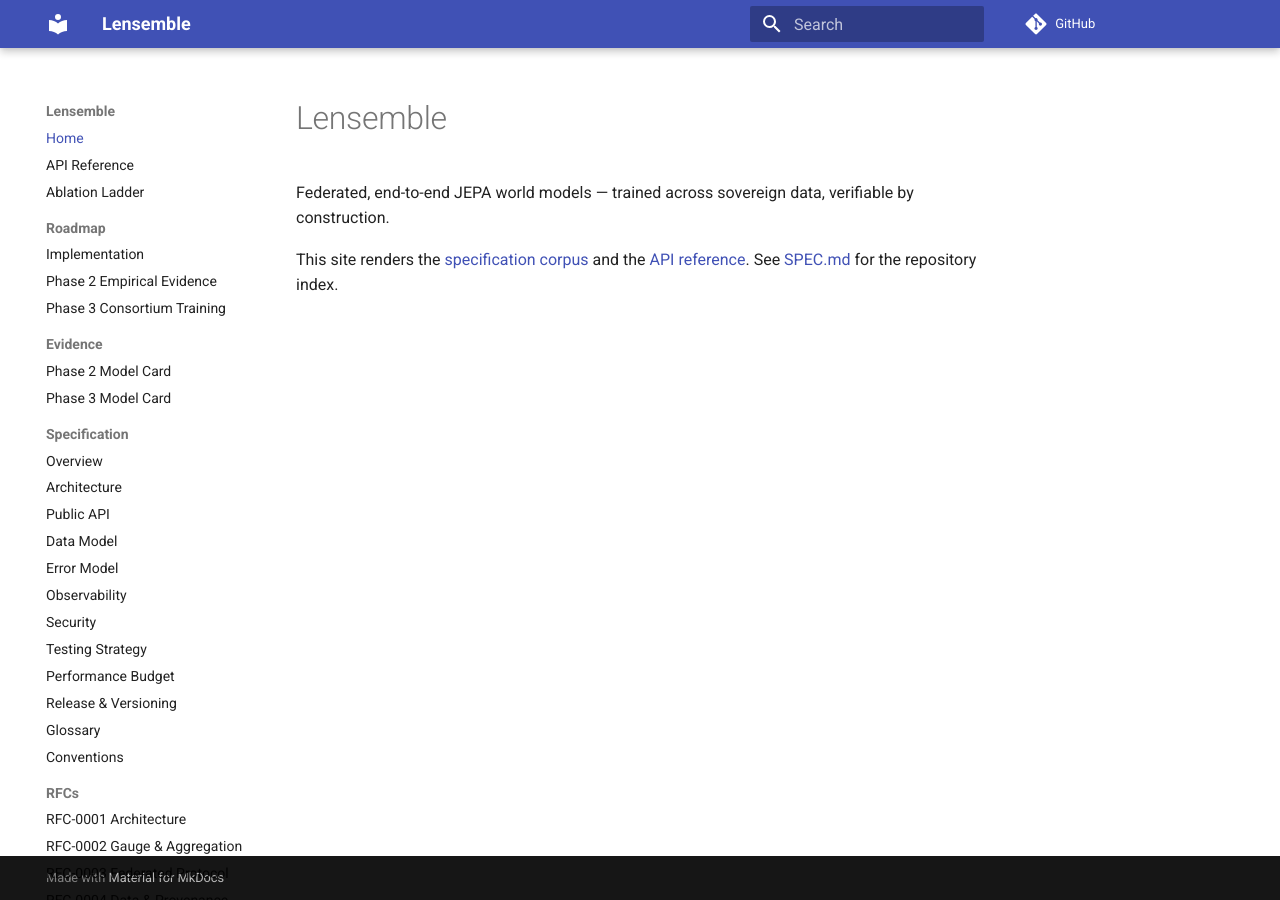
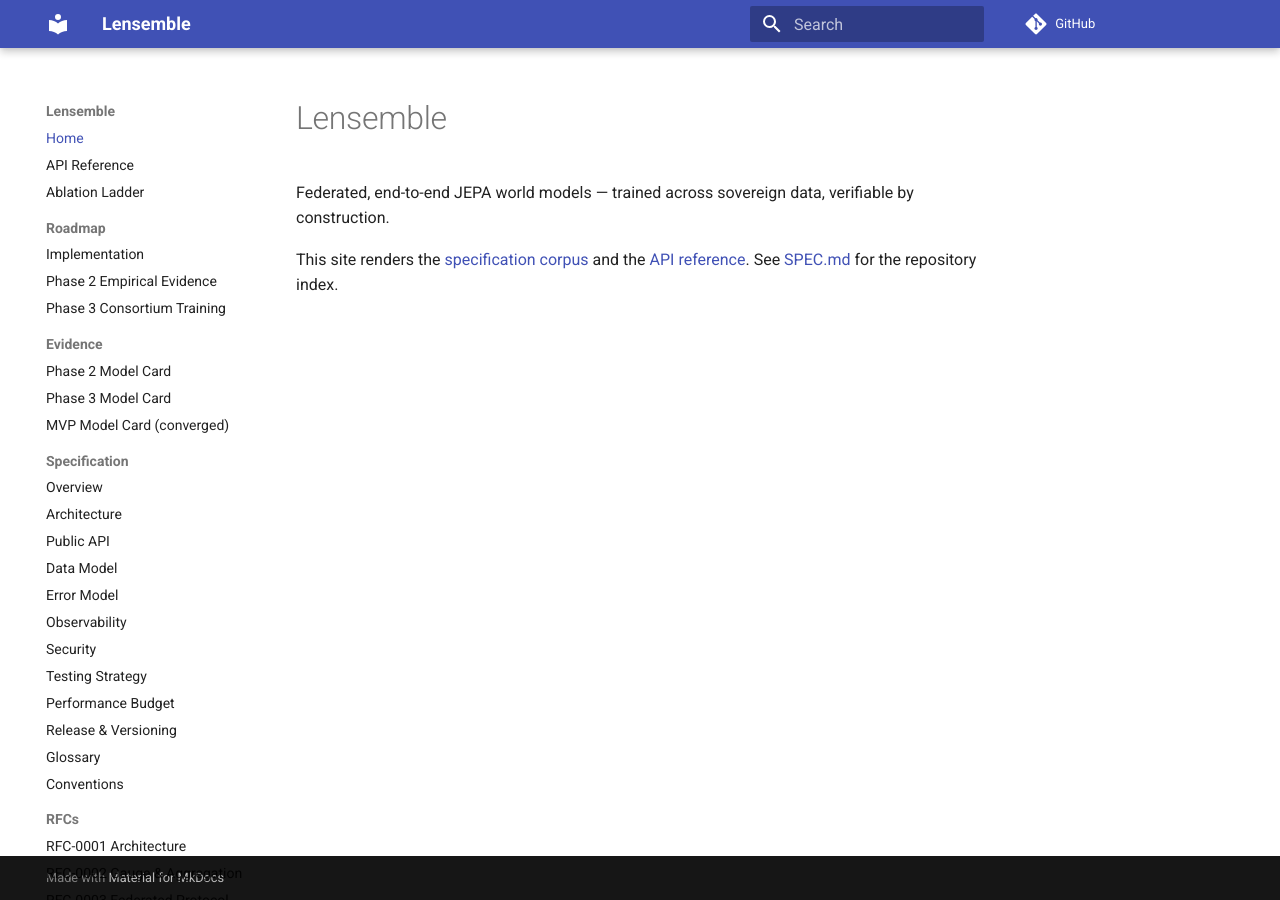
Before and after one commit to AbdelStark/Lensemble, an MkDocs documentation site: the page built from docs/index.md, in a window 1280 px wide. Built offline with MkDocs 1.6.1 and Material for MkDocs 9.7.7, drawn with Linux system fonts in a browser that asks for light colours; comment, search, counter and statistics services are not loaded.

Commit message:
docs: add MVP model card to mkdocs nav (fix --strict build)
Co-Authored-By: Claude Opus 4.8 (1M context) <noreply@anthropic.com>

```diff
--- a/mkdocs.yml
+++ b/mkdocs.yml
@@ -55,6 +55,7 @@ nav:
   - Evidence:
       - Phase 2 Model Card: evidence/phase2_model_card.md
       - Phase 3 Model Card: evidence/phase3_model_card.md
+      - MVP Model Card (converged): evidence/phase3_mvp_model_card.md
   - Specification:
       - Overview: spec/00-overview.md
       - Architecture: spec/01-architecture.md
```
